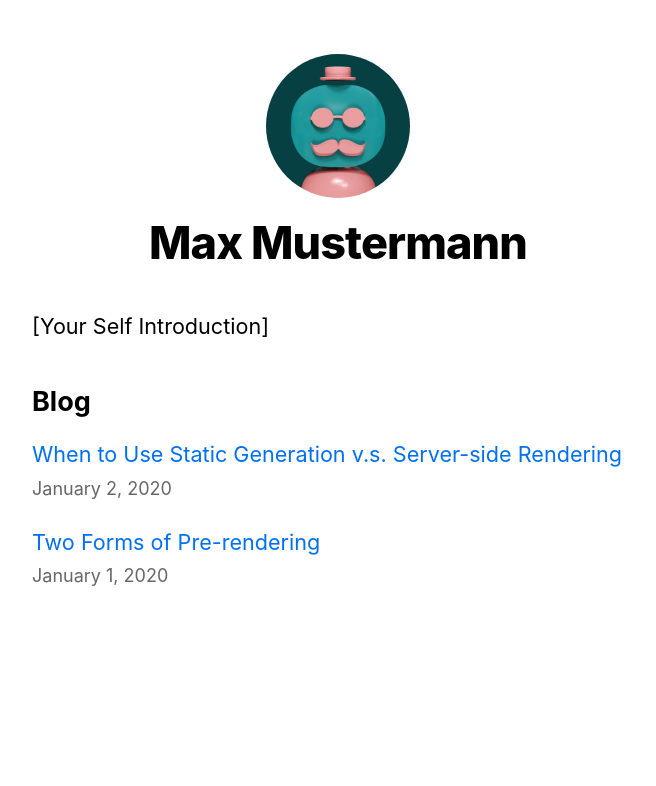
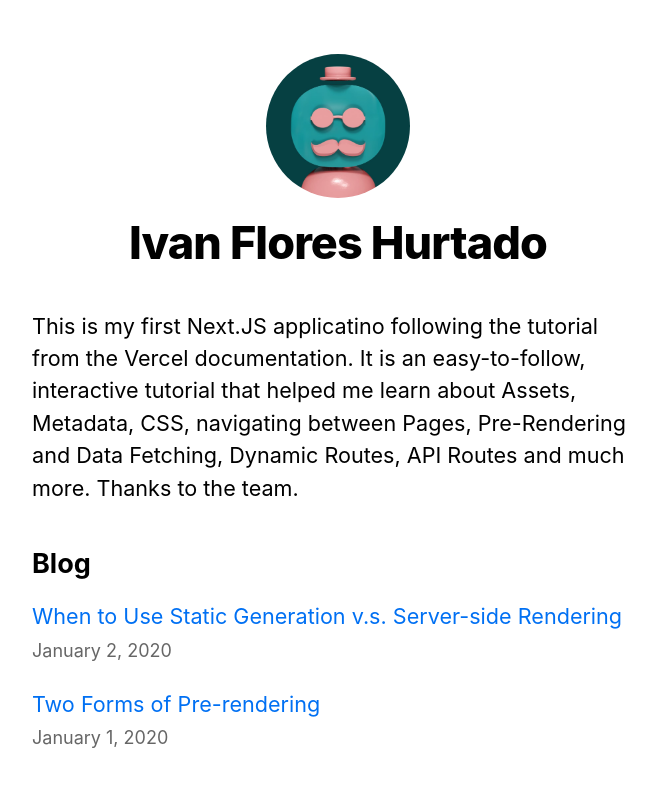
Before and after one commit to iafhurtado/nextjs-blogs, a Next.js app: page / in a window 1280 px wide. Shown: the top 786 px of the page, without its empty margins (302-958 px from the left). Built offline with nearby package versions, Linux system fonts and the light colour scheme.

Commit message:
deploying first app to Vercel

```diff
--- a/components/layout.js
+++ b/components/layout.js
@@ -4,7 +4,7 @@ import styles from './layout.module.css';
 import utilStyles from '../styles/utils.module.css';
 import Link from 'next/link';
 
-const name = 'Max Mustermann';
+const name = 'Ivan Flores Hurtado';
 export const siteTitle = 'Next.js Sample Website';
 
 export default function Layout({ children, home }) {
--- a/pages/index.js
+++ b/pages/index.js
@@ -12,7 +12,7 @@ export default function Home({ allPostsData }) {
         <title>{siteTitle}</title>
       </Head>
       <section className={utilStyles.headingMd}>
-        <p>[Your Self Introduction]</p>
+        <p>This is my first Next.JS applicatino following the tutorial from the Vercel documentation. It is an easy-to-follow, interactive tutorial that helped me learn about Assets, Metadata, CSS, navigating between Pages, Pre-Rendering and Data Fetching, Dynamic Routes, API Routes and much more. Thanks to the team.</p>
       </section>
       <section className={`${utilStyles.headingMd} ${utilStyles.padding1px}`}>
         <h2 className={utilStyles.headingLg}>Blog</h2>
```
